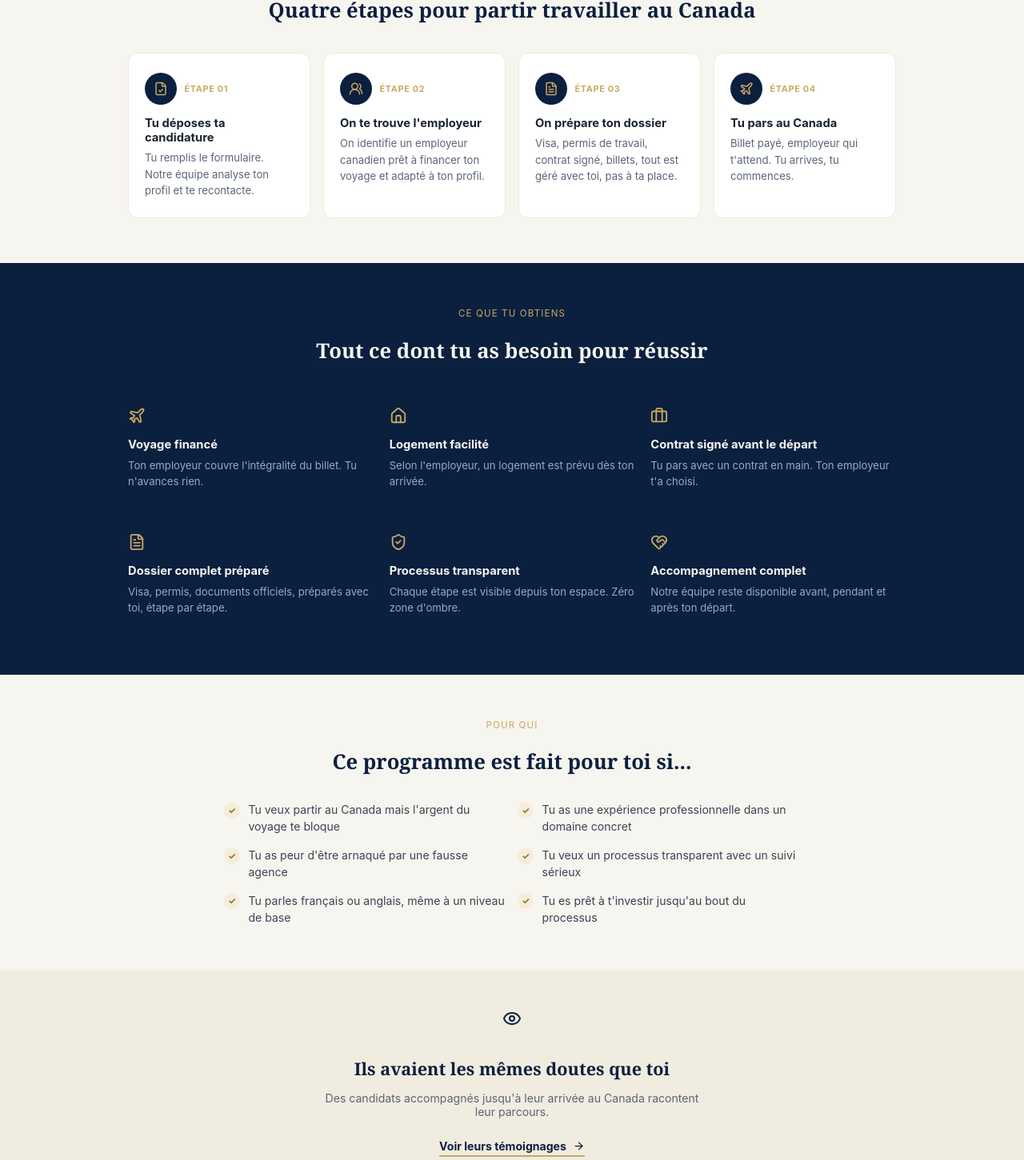
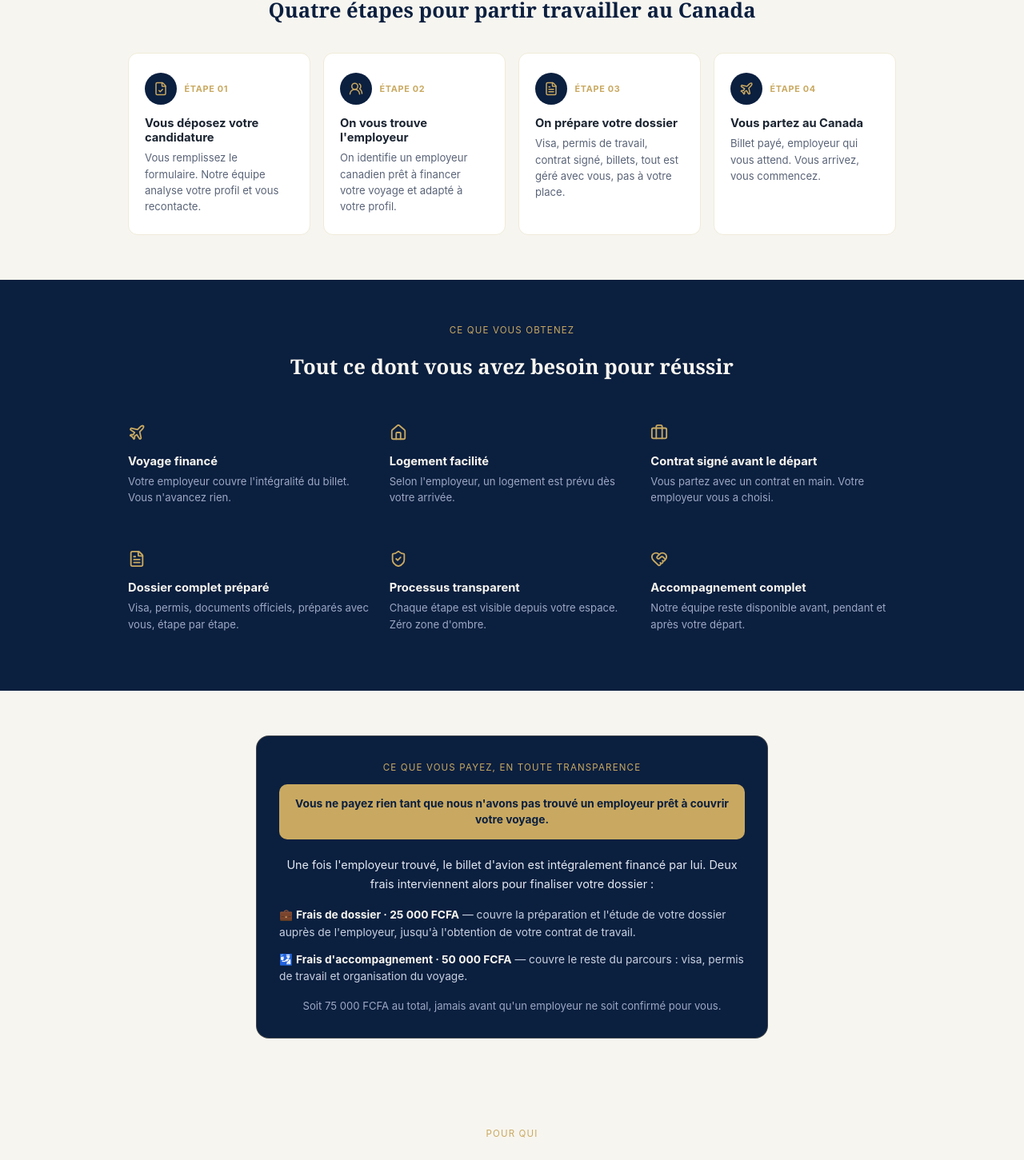
Before and after one commit to contactsummitcanadagroup-bit/summit-canada-group, a React (Vite) app: page / in a window 1280 px wide. Shown: the part 692-2143 px from the top of the page at 80% size. Built offline with nearby package versions, Linux system fonts and the light colour scheme.

Commit message:
Reformulation pricing coherente et navigation dashboard candidat

```diff
--- a/src/AccueilPage.jsx
+++ b/src/AccueilPage.jsx
@@ -22,67 +22,67 @@ const ETAPES = [
   {
     n: "01",
     icon: FileCheck,
-    titre: "Tu déposes ta candidature",
-    texte: "Tu remplis le formulaire. Notre équipe analyse ton profil et te recontacte.",
+    titre: "Vous déposez votre candidature",
+    texte: "Vous remplissez le formulaire. Notre équipe analyse votre profil et vous recontacte.",
   },
   {
     n: "02",
     icon: Users2,
-    titre: "On te trouve l'employeur",
-    texte: "On identifie un employeur canadien prêt à financer ton voyage et adapté à ton profil.",
+    titre: "On vous trouve l'employeur",
+    texte: "On identifie un employeur canadien prêt à financer votre voyage et adapté à votre profil.",
   },
   {
     n: "03",
     icon: FileText,
-    titre: "On prépare ton dossier",
-    texte: "Visa, permis de travail, contrat signé, billets, tout est géré avec toi, pas à ta place.",
+    titre: "On prépare votre dossier",
+    texte: "Visa, permis de travail, contrat signé, billets, tout est géré avec vous, pas à votre place.",
   },
   {
     n: "04",
     icon: Plane,
-    titre: "Tu pars au Canada",
-    texte: "Billet payé, employeur qui t'attend. Tu arrives, tu commences.",
+    titre: "Vous partez au Canada",
+    texte: "Billet payé, employeur qui vous attend. Vous arrivez, vous commencez.",
   },
 ];
 
 const BENEFICES = [
-  { icon: Plane, titre: "Voyage financé", texte: "Ton employeur couvre l'intégralité du billet. Tu n'avances rien." },
-  { icon: Home, titre: "Logement facilité", texte: "Selon l'employeur, un logement est prévu dès ton arrivée." },
-  { icon: Briefcase, titre: "Contrat signé avant le départ", texte: "Tu pars avec un contrat en main. Ton employeur t'a choisi." },
-  { icon: FileText, titre: "Dossier complet préparé", texte: "Visa, permis, documents officiels, préparés avec toi, étape par étape." },
-  { icon: ShieldCheck, titre: "Processus transparent", texte: "Chaque étape est visible depuis ton espace. Zéro zone d'ombre." },
-  { icon: HeartHandshake, titre: "Accompagnement complet", texte: "Notre équipe reste disponible avant, pendant et après ton départ." },
+  { icon: Plane, titre: "Voyage financé", texte: "Votre employeur couvre l'intégralité du billet. Vous n'avancez rien." },
+  { icon: Home, titre: "Logement facilité", texte: "Selon l'employeur, un logement est prévu dès votre arrivée." },
+  { icon: Briefcase, titre: "Contrat signé avant le départ", texte: "Vous partez avec un contrat en main. Votre employeur vous a choisi." },
+  { icon: FileText, titre: "Dossier complet préparé", texte: "Visa, permis, documents officiels, préparés avec vous, étape par étape." },
+  { icon: ShieldCheck, titre: "Processus transparent", texte: "Chaque étape est visible depuis votre espace. Zéro zone d'ombre." },
+  { icon: HeartHandshake, titre: "Accompagnement complet", texte: "Notre équipe reste disponible avant, pendant et après votre départ." },
 ];
 
 const CRITERES = [
-  "Tu veux partir au Canada mais l'argent du voyage te bloque",
-  "Tu as une expérience professionnelle dans un domaine concret",
-  "Tu as peur d'être arnaqué par une fausse agence",
-  "Tu veux un processus transparent avec un suivi sérieux",
-  "Tu parles français ou anglais, même à un niveau de base",
-  "Tu es prêt à t'investir jusqu'au bout du processus",
+  "Vous voulez partir au Canada mais l'argent du voyage vous bloque",
+  "Vous avez une expérience professionnelle dans un domaine concret",
+  "Vous avez peur d'être arnaqué par une fausse agence",
+  "Vous voulez un processus transparent avec un suivi sérieux",
+  "Vous parlez français ou anglais, même à un niveau de base",
+  "Vous êtes prêt(e) à vous investir jusqu'au bout du processus",
 ];
 
 const FAQ = [
   {
     q: "Est-ce qu'il y a des frais cachés ?",
-    r: "Non. Le coût total est de 75 000 FCFA, réparti entre les frais de dossier et l'accompagnement. Ce montant t'est communiqué avant toute démarche. Le billet d'avion est pris en charge par ton employeur, le logement selon les employeurs.",
+    r: "Vous ne payez rien tant que nous n'avons pas trouvé un employeur prêt à couvrir vos frais de voyage. Une fois l'employeur trouvé, le coût total est de 75 000 FCFA, réparti entre les frais de dossier et l'accompagnement, communiqué avant toute démarche. Le billet d'avion est pris en charge par votre employeur, le logement selon les employeurs.",
   },
   {
     q: "Comment je sais que ce n'est pas une arnaque ?",
-    r: "Contrairement à une fausse agence, on ne te demande jamais une grosse somme d'un coup. Tu suis chaque étape de ton dossier en temps réel depuis ton espace personnel.",
+    r: "Contrairement à une fausse agence, on ne vous demande jamais une grosse somme d'un coup. Vous suivez chaque étape de votre dossier en temps réel depuis votre espace personnel.",
   },
   {
     q: "Et si je n'ai pas de diplôme universitaire ?",
-    r: "Pas de problème. Le Canada recrute dans des secteurs sans diplôme : construction, transport, agriculture, restauration. Ce qui compte, c'est ton expérience.",
+    r: "Pas de problème. Le Canada recrute dans des secteurs sans diplôme : construction, transport, agriculture, restauration. Ce qui compte, c'est votre expérience.",
   },
   {
     q: "Est-ce que je dois parler anglais ?",
-    r: "Pas forcément. Si tu parles français, le Québec est une excellente destination. Pour les provinces anglophones, un niveau de base suffit selon le poste.",
+    r: "Pas forcément. Si vous parlez français, le Québec est une excellente destination. Pour les provinces anglophones, un niveau de base suffit selon le poste.",
   },
   {
     q: "Combien de temps prend le processus ?",
-    r: "En moyenne 3 à 6 mois selon ton profil et ton dossier.",
+    r: "En moyenne 3 à 6 mois selon votre profil et votre dossier.",
   },
 ];
 
@@ -207,9 +207,9 @@ export default function AccueilPage() {
               margin: "0 0 1.1rem",
             }}
           >
-            Ton employeur canadien
+            Votre employeur canadien
             <br />
-            <span style={{ color: "#C9A961" }}>paie ton voyage.</span>
+            <span style={{ color: "#C9A961" }}>paie votre voyage.</span>
           </h1>
           <p
             style={{
@@ -220,8 +220,8 @@ export default function AccueilPage() {
               margin: "0 auto 2.25rem",
             }}
           >
-            Le billet d'avion est couvert par ton employeur. Tu paies uniquement les frais de dossier. On t'accompagne
-            de A à Z, du formulaire jusqu'à ton arrivée.
+            Vous ne payez rien tant que nous n'avons pas trouvé l'employeur qui financera votre billet d'avion. On
+            vous accompagne de A à Z, du formulaire jusqu'à votre arrivée.
           </p>
           <Link
             to="/inscription"
@@ -306,15 +306,15 @@ export default function AccueilPage() {
         </div>
       </section>
 
-      {/* ---------------- Ce que tu obtiens ---------------- */}
+      {/* ---------------- Ce que vous obtenez ---------------- */}
       <section style={{ background: "#0B1F3F", padding: "3.5rem 1.5rem" }}>
         <div style={{ maxWidth: 960, margin: "0 auto" }}>
           <div style={{ textAlign: "center", marginBottom: "2.25rem" }}>
             <div style={{ fontSize: "0.72rem", letterSpacing: "0.1em", textTransform: "uppercase", color: "#C9A961", marginBottom: "0.5rem" }}>
-              Ce que tu obtiens
+              Ce que vous obtenez
             </div>
             <h2 style={{ fontFamily: "'Playfair Display', Georgia, serif", fontSize: "1.6rem", color: "#F7F5EF" }}>
-              Tout ce dont tu as besoin pour réussir
+              Tout ce dont vous avez besoin pour réussir
             </h2>
           </div>
           <div style={{ display: "grid", gridTemplateColumns: "repeat(auto-fit, minmax(230px, 1fr))", gap: "1.25rem" }}>
@@ -332,6 +332,57 @@ export default function AccueilPage() {
         </div>
       </section>
 
+      {/* ---------------- Ce que vous payez ---------------- */}
+      <section style={{ padding: "3.5rem 1.5rem" }}>
+        <div
+          style={{
+            maxWidth: 640,
+            margin: "0 auto",
+            background: "#0B1F3F",
+            border: "1px solid rgba(201,169,97,0.25)",
+            borderRadius: 16,
+            padding: "2rem 1.75rem",
+          }}
+        >
+          <div style={{ fontSize: "0.72rem", letterSpacing: "0.1em", textTransform: "uppercase", color: "#C9A961", marginBottom: "0.75rem", textAlign: "center" }}>
+            Ce que vous payez, en toute transparence
+          </div>
+          <p
+            style={{
+              color: "#0B1F3F",
+              background: "#C9A961",
+              borderRadius: 10,
+              padding: "0.85rem 1rem",
+              fontSize: "0.86rem",
+              fontWeight: 700,
+              lineHeight: 1.5,
+              textAlign: "center",
+              marginBottom: "1.3rem",
+            }}
+          >
+            Vous ne payez rien tant que nous n'avons pas trouvé un employeur prêt à couvrir votre voyage.
+          </p>
+          <p style={{ color: "#E4E9F2", fontSize: "0.9rem", lineHeight: 1.6, marginBottom: "1.1rem", textAlign: "center" }}>
+            Une fois l'employeur trouvé, le billet d'avion est intégralement financé par lui. Deux frais interviennent
+            alors pour finaliser votre dossier :
+          </p>
+          <div style={{ display: "flex", flexDirection: "column", gap: "0.8rem", marginBottom: "1.1rem" }}>
+            <div style={{ fontSize: "0.86rem", color: "#C7D0E0", lineHeight: 1.55 }}>
+              💼 <strong style={{ color: "#F7F5EF" }}>Frais de dossier · 25 000 FCFA</strong> — couvre la
+              préparation et l'étude de votre dossier auprès de l'employeur, jusqu'à l'obtention de votre contrat de
+              travail.
+            </div>
+            <div style={{ fontSize: "0.86rem", color: "#C7D0E0", lineHeight: 1.55 }}>
+              🛂 <strong style={{ color: "#F7F5EF" }}>Frais d'accompagnement · 50 000 FCFA</strong> — couvre le
+              reste du parcours : visa, permis de travail et organisation du voyage.
+            </div>
+          </div>
+          <p style={{ color: "#9CA8C4", fontSize: "0.82rem", margin: 0, textAlign: "center" }}>
+            Soit 75 000 FCFA au total, jamais avant qu'un employeur ne soit confirmé pour vous.
+          </p>
+        </div>
+      </section>
+
       {/* ---------------- Pour qui ---------------- */}
       <section style={{ padding: "3.5rem 1.5rem" }}>
         <div style={{ maxWidth: 720, margin: "0 auto" }}>
@@ -340,7 +391,7 @@ export default function AccueilPage() {
               Pour qui
             </div>
             <h2 style={{ fontFamily: "'Playfair Display', Georgia, serif", fontSize: "1.6rem", color: "#0B1F3F" }}>
-              Ce programme est fait pour toi si...
+              Ce programme est fait pour vous si...
             </h2>
           </div>
           <div style={{ display: "grid", gridTemplateColumns: "repeat(auto-fit, minmax(280px, 1fr))", gap: "0.9rem" }}>
@@ -375,7 +426,7 @@ export default function AccueilPage() {
       <section style={{ background: "#F0ECDF", padding: "3rem 1.5rem", textAlign: "center" }}>
         <Eye size={24} color="#0B1F3F" style={{ marginBottom: "0.9rem" }} />
         <h2 style={{ fontFamily: "'Playfair Display', Georgia, serif", fontSize: "1.35rem", color: "#0B1F3F", marginBottom: "0.75rem" }}>
-          Ils avaient les mêmes doutes que toi
+          Ils avaient les mêmes doutes que vous
         </h2>
         <p style={{ fontSize: "0.88rem", color: "#5A6478", marginBottom: "1.5rem", maxWidth: 480, marginLeft: "auto", marginRight: "auto" }}>
           Des candidats accompagnés jusqu'à leur arrivée au Canada racontent leur parcours.
@@ -407,7 +458,7 @@ export default function AccueilPage() {
               Questions fréquentes
             </div>
             <h2 style={{ fontFamily: "'Playfair Display', Georgia, serif", fontSize: "1.6rem", color: "#0B1F3F" }}>
-              On répond à ce que tu te demandes
+              On répond à ce que vous vous demandez
             </h2>
           </div>
           <div style={{ display: "flex", flexDirection: "column", gap: "0.7rem" }}>
@@ -428,10 +479,10 @@ export default function AccueilPage() {
             marginBottom: "0.75rem",
           }}
         >
-          Commence ton voyage au Canada aujourd'hui
+          Commencez votre voyage au Canada aujourd'hui
         </h2>
         <p style={{ color: "#5A6478", marginBottom: "1.75rem" }}>
-          Le dépôt de ta candidature prend quelques minutes.
+          Le dépôt de votre candidature prend quelques minutes.
         </p>
         <Link
           to="/inscription"
--- a/src/main.jsx
+++ b/src/main.jsx
@@ -51,11 +51,11 @@ function RootRoute() {
   return session ? <Dashboard session={session} onLogout={() => supabase.auth.signOut()} /> : <AccueilPage />;
 }
 
-// "/apropos" : réservé aux visiteurs non connectés, redirige sinon
+// "/apropos" : accessible à tous, adapte juste la nav/CTA selon la connexion
 function AProposRoute() {
   const { session, loading } = useSession();
   if (loading) return null;
-  return session ? <Navigate to="/" replace /> : <AProposPage />;
+  return <AProposPage isLoggedIn={!!session} />;
 }
 
 // "/temoignages" : accessible à tous, adapte juste la nav/CTA selon la connexion
```
Also changed, not shown: src/AProposPage.jsx (+11 -1 lines), src/App.jsx (+9 -0 lines).
